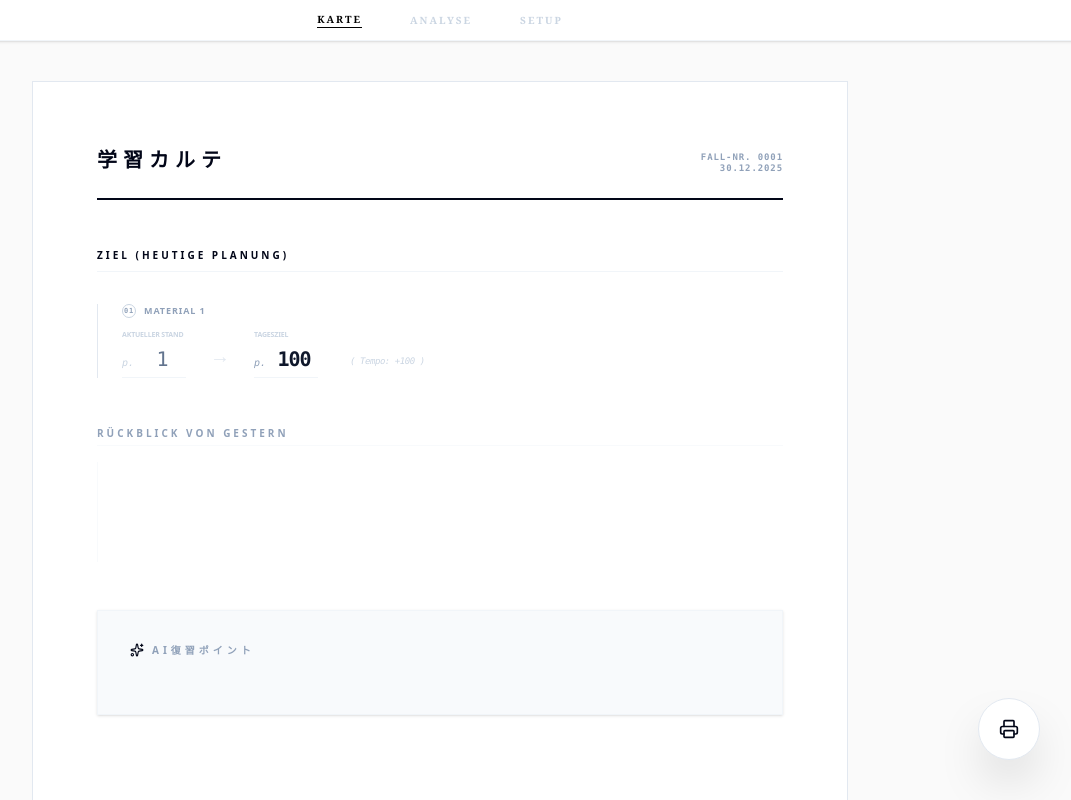
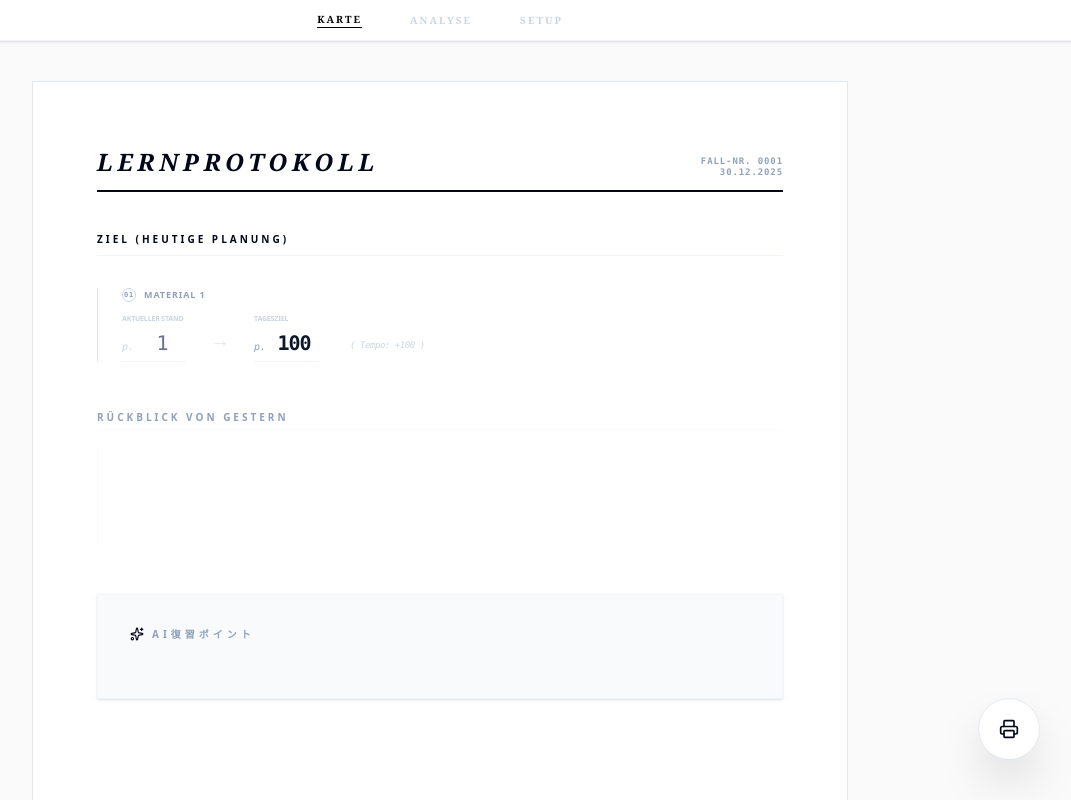
Before and after one commit to fumiya-tech-lab/learning, a Next.js app: page / in a window 1280 px wide. Shown: the top 800 px of the page, without its empty margins (200-1271 px from the left). Built offline with nearby package versions, Linux system fonts and the light colour scheme.

Commit message:
Update header styles and content in page.tsx

```diff
--- a/app/page.tsx
+++ b/app/page.tsx
@@ -229,9 +229,11 @@ export default function StudyKarteApp() {
 
         {activeTab === 'karte' && (
           <div className="bg-white border border-slate-200 p-10 md:p-16 print:border-none print:p-0 min-h-[290mm] animate-in fade-in duration-700">
-            <header className="flex justify-between items-end border-b-2 border-slate-950 pb-6 mb-12">
+            <header className="flex justify-between items-end border-b-2 border-slate-950 pb-3 mb-10">
               <div className="space-y-0.5">
-                <h1 className="text-xl font-bold tracking-[0.3em] uppercase text-slate-950">学習カルテ</h1>
+                <h1 className="text-2xl font-bold tracking-[0.2em] uppercase text-slate-950 font-serif italic">
+                  Lernprotokoll
+                </h1>
               </div>
               <div className="text-right text-[9px] font-mono text-slate-400 uppercase tracking-widest font-bold leading-tight">
                 FALL-NR. {fallCount.toString().padStart(4, '0')} <br />
```
